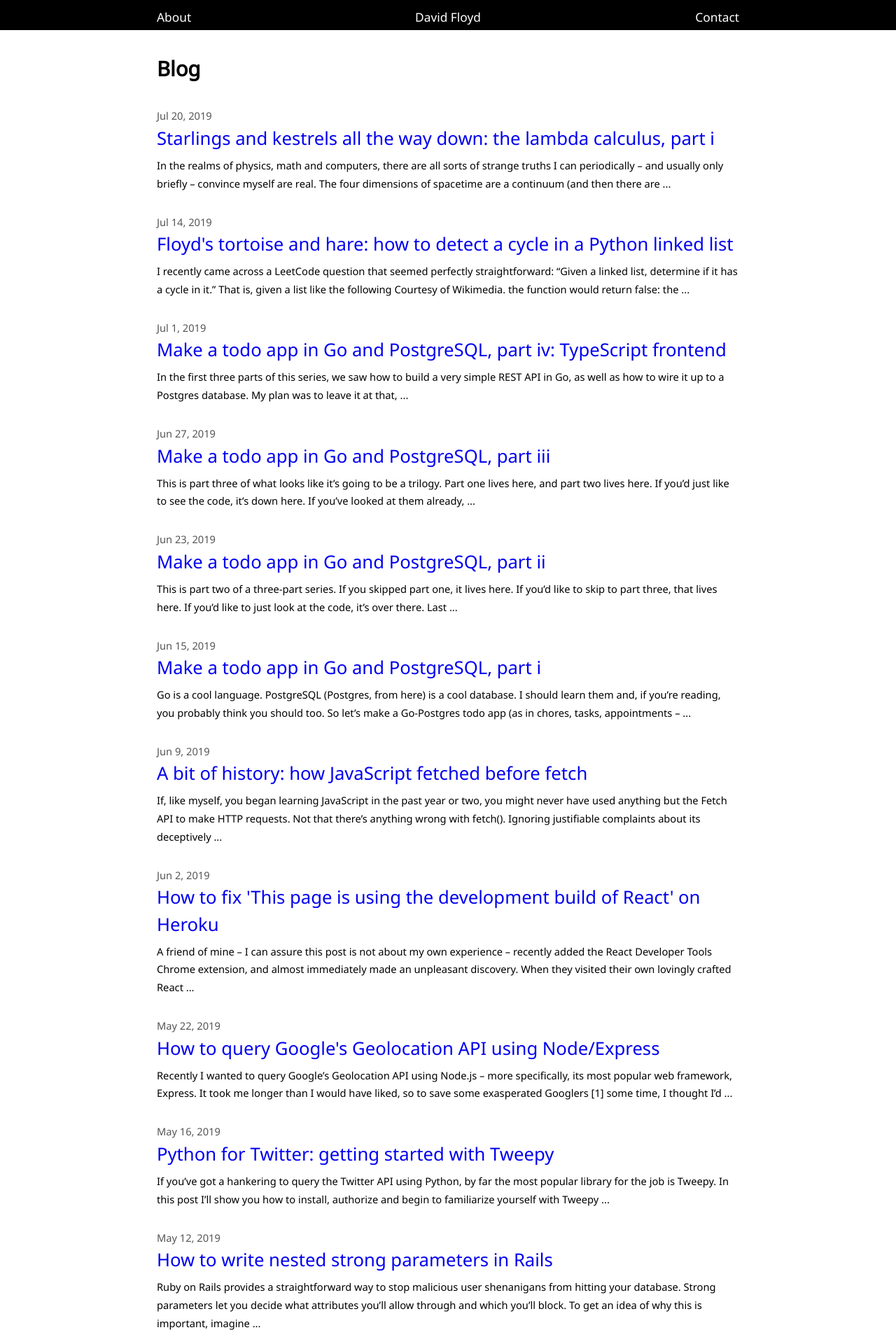
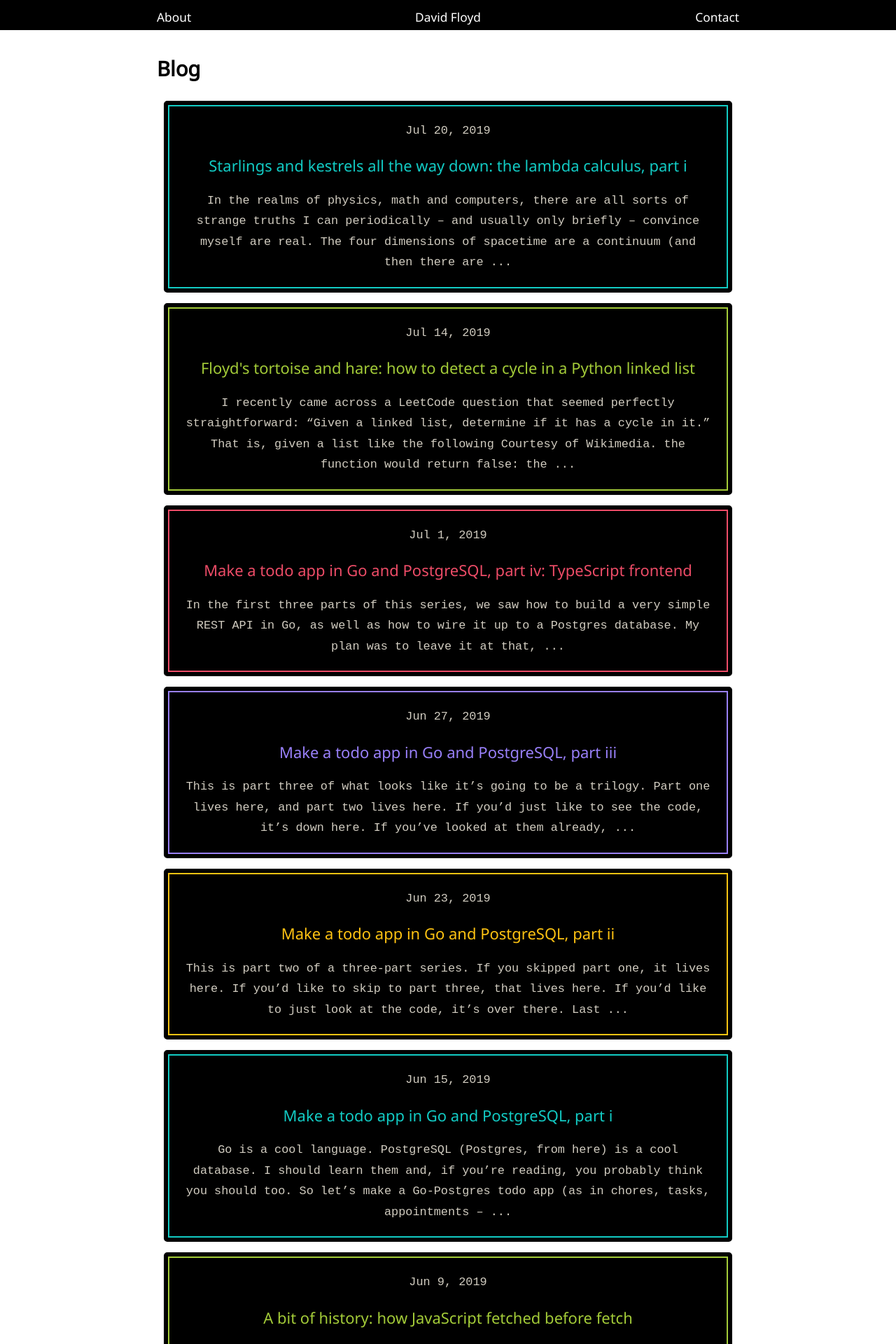
Before and after one commit to davidfloyd91/davidfloyd91.github.io, a Jekyll site: the page built from index.md, in a window 1280 px wide. Shown: the top 1920 px of the page at 70% size. Built offline with Jekyll 4.4.1, drawn with Linux system fonts in a browser that asks for light colours.

Commit message:
Restyle blog index page

```diff
--- a/assets/css/custom.css
+++ b/assets/css/custom.css
@@ -145,12 +145,6 @@ iframe {
   margin: 0 1%;
 }
 
-/* .logo-wide {
-  position: relative;
-  width: 14%;
-  padding-bottom: 2%;
-} */
-
 #logos {
   margin: 20px auto;
   text-align: center;
@@ -194,26 +188,48 @@ nav {
   color: #555;
 }
 
-.post-date-home {
+/* .post-date-home {
   margin-top: 2em;
   margin-bottom: 0;
   color: #555;
-}
+} */
 
 .post-head {
   margin-bottom: 0.25em;
 }
 
-.post-head-home {
+/* .post-head-home {
   margin-top: 0;
   font-size: 1.75em;
   line-height: 1.5;
   font-weight: normal;
   margin-bottom: 0.25em;
+} */
+
+/* .post-summary {
+  margin-top: 0;
+} */
+
+.post-card {
+  margin: 15px auto;
+  width: 90%;
+  text-align: center;
+  background-color: black;
+  padding: 10px 30px;
+  border-style: solid;
+  border-radius: 5px;
+  border-width: 2px;
+  outline-style: solid;
+  outline-width: 2px;
+  outline-offset: -8px;
 }
 
-.post-summary {
-  margin-top: 0;
+.post-description-container {
+  margin: 8px 0;
+}
+
+.post-card-title {
+  font-size: 1.5em;
 }
 
 #resume {
--- a/index.md
+++ b/index.md
@@ -6,16 +6,19 @@ layout: custom
 ---
 <h1>Blog</h1>
 
+<!-- https://flatuicolors.com/palette/nl -->
+{% assign colors = "#FFC312,#12CBC4,#A3CB38,#ED4C67,#9980FA,#FFC312,#12CBC4,#A3CB38,#ED4C67,#9980FA,#FFC312,#12CBC4,#A3CB38,#ED4C67,#9980FA,#FFC312,#12CBC4,#A3CB38,#ED4C67,#9980FA,#FFC312,#12CBC4,#A3CB38,#ED4C67,#9980FA,#FFC312,#12CBC4,#A3CB38,#ED4C67,#9980FA,#FFC312,#12CBC4,#A3CB38,#ED4C67,#9980FA,#FFC312,#12CBC4,#A3CB38,#ED4C67,#9980FA,#FFC312,#12CBC4,#A3CB38,#ED4C67,#9980FA,#FFC312,#12CBC4,#A3CB38,#ED4C67,#9980FA,#FFC312,#12CBC4,#A3CB38,#ED4C67,#9980FA,#FFC312,#12CBC4,#A3CB38,#ED4C67,#9980FA,#FFC312,#12CBC4,#A3CB38,#ED4C67,#9980FA,#FFC312,#12CBC4,#A3CB38,#ED4C67,#9980FA,#FFC312,#12CBC4,#A3CB38,#ED4C67,#9980FA,#FFC312,#12CBC4,#A3CB38,#ED4C67,#9980FA,#FFC312,#12CBC4,#A3CB38,#ED4C67,#9980FA,#FFC312,#12CBC4,#A3CB38,#ED4C67,#9980FA,#FFC312,#12CBC4,#A3CB38,#ED4C67,#9980FA,#FFC312,#12CBC4,#A3CB38,#ED4C67,#9980FA,#FFC312,#12CBC4,#A3CB38,#ED4C67,#9980FA,#FFC312,#12CBC4,#A3CB38,#ED4C67,#9980FA,#FFC312,#12CBC4,#A3CB38,#ED4C67,#9980FA,#FFC312,#12CBC4,#A3CB38,#ED4C67,#9980FA" | split: "," %}
+
 {% for post in site.posts %}
-  <p class="post-date-home">
-    {{ post.date | date: "%b %-d, %Y" }}
-  </p>
+  <div style="display:none;">{% increment i %}</div>
 
-  <h2 class="post-head-home">
-    <a style="text-decoration: none;" href="{{ post.url }}">{{ post.title }}</a>
-  </h2>
-
-  <p class="post-summary">
-    {{ post.content | strip_html | truncatewords: 40, " ..." }}
-  </p>
+  <div class="post-card" style="outline-color:{{ colors[i] }};">
+    <div class="post-description-container">
+      <div class="syntax lambda-syntax" style="display:inline-block;">{{ post.date | date: "%b %-d, %Y" }}</div>
+    </div>
+    <div class="post-card-title"><a style="color:{{ colors[i] }}; text-decoration: none;" href="{{ post.url }}">{{ post.title }}</a></div>
+    <div class="syntax-container">
+      <div class="syntax lambda-syntax" style="display:inline-block;">{{ post.content | strip_html | truncatewords: 40, " ..." }}</div>
+    </div>
+  </div>
 {% endfor %}
```
